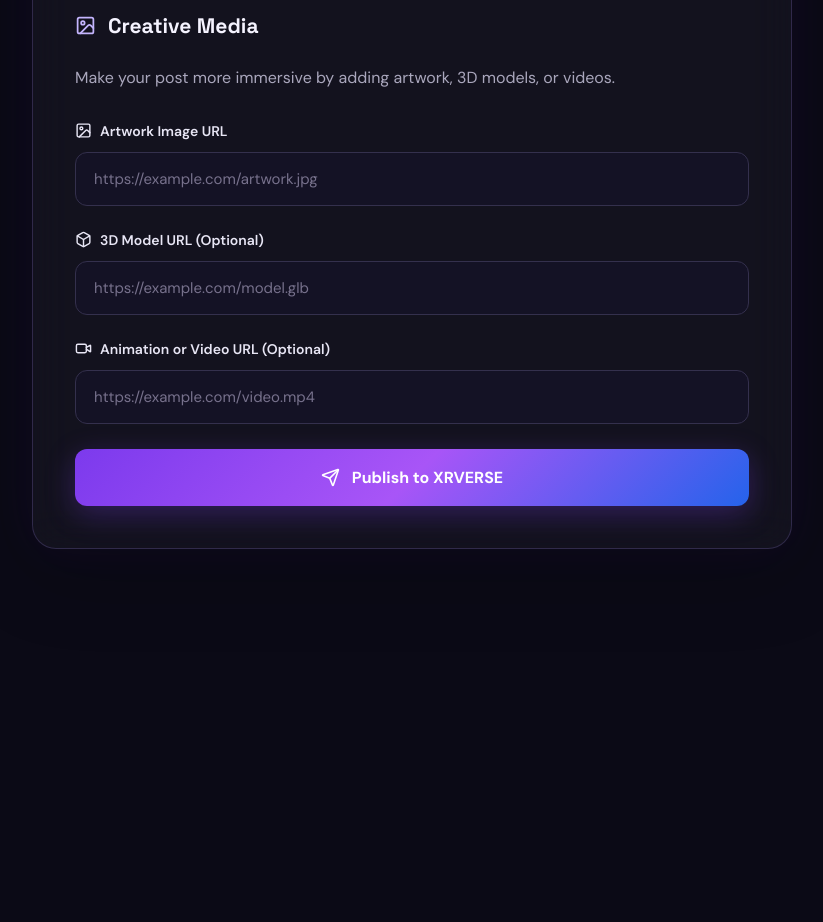
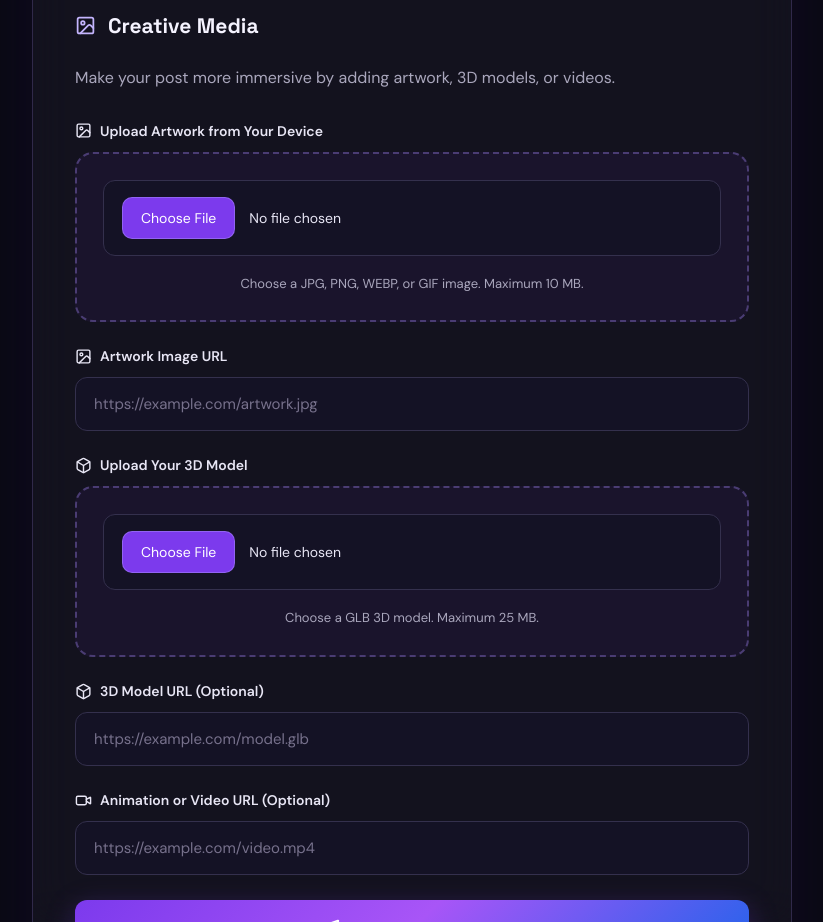
Before and after one commit to favour-Onyinye/Project-8-XRVERSE-Final-Project, a React (Vite) app in the folder xrverse/: page /create in a window 1280 px wide. Shown: the part 1080-2002 px from the top of the page, without its empty margins (228-1051 px from the left). Before the commit the page ends 1739 px from the top, so only its background shows below. Built offline with nearby package versions, Linux system fonts and the light colour scheme; no server answers.

Commit message:
Add direct image and 3D model uploads to XRVERSE

```diff
--- a/xrverse/src/App.css
+++ b/xrverse/src/App.css
@@ -1825,3 +1825,77 @@ video {
     transition-duration: 0.01ms !important;
   }
 }
+
+
+/* XRVERSE MEDIA UPLOADS */
+
+.creative-upload-area {
+  padding: 26px;
+  border: 2px dashed rgba(167, 139, 250, 0.35);
+  border-radius: 18px;
+  background: rgba(124, 58, 237, 0.07);
+  text-align: center;
+  transition: border-color 0.25s, background 0.25s;
+}
+
+.creative-upload-area:focus-within {
+  border-color: #22d3ee;
+}
+
+.creative-upload-area:hover {
+  border-color: #a78bfa;
+  background: rgba(124, 58, 237, 0.12);
+}
+
+.creative-upload-area input[type="file"] {
+  display: block;
+  width: 100%;
+  max-width: 100%;
+  color: #e8e6f5;
+  font-size: 14px;
+  cursor: pointer;
+}
+
+.creative-upload-area input::file-selector-button {
+  padding: 11px 18px;
+  margin-right: 14px;
+  border: 1px solid rgba(167, 139, 250, 0.5);
+  border-radius: 10px;
+  background: #7c3aed;
+  color: white;
+  font: inherit;
+  cursor: pointer;
+}
+
+.creative-upload-area p {
+  color: #aaa7bd;
+  font-size: 13px;
+  line-height: 1.6;
+  margin: 18px 0 0;
+}
+
+.selected-file {
+  display: block;
+  margin-top: 15px;
+  color: #22d3ee;
+  font-size: 13px;
+  overflow-wrap: anywhere;
+}
+
+.upload-progress {
+  display: flex;
+  align-items: center;
+  gap: 15px;
+  padding: 18px;
+  margin: 20px 0;
+  border-radius: 12px;
+  background: rgba(124, 58, 237, 0.1);
+  color: #c4b5fd;
+}
+
+.upload-progress .xr-loader {
+  width: 25px;
+  height: 25px;
+  border-width: 3px;
+  flex-shrink: 0;
+}
--- /dev/null
+++ b/xrverse/src/lib/uploadMedia.js
@@ -0,0 +1,75 @@
+
+import { supabase } from "./supabaseClient";
+
+const BUCKET = "xrverse-media";
+
+const MEDIA_TYPES = {
+  jpg: "image/jpeg",
+  jpeg: "image/jpeg",
+  png: "image/png",
+  webp: "image/webp",
+  gif: "image/gif",
+  glb: "model/gltf-binary",
+};
+
+export async function uploadMedia(file, userId, kind) {
+  if (!file) return null;
+
+  const extension = file.name
+    .split(".")
+    .pop()
+    ?.toLowerCase();
+
+  const contentType = MEDIA_TYPES[extension];
+
+  const isImage = [
+    "jpg", "jpeg", "png", "webp", "gif"
+  ].includes(extension);
+
+  const isModel = extension === "glb";
+
+  if (!contentType) {
+    throw new Error(
+      "Unsupported file. Upload JPG, PNG, WEBP, GIF, or GLB."
+    );
+  }
+
+  if (kind === "image" && !isImage) {
+    throw new Error("Please select an image file.");
+  }
+
+  if (kind === "model" && !isModel) {
+    throw new Error("Please select a GLB 3D model.");
+  }
+
+  const maximumSize =
+    kind === "model" ? 25 * 1024 * 1024 : 10 * 1024 * 1024;
+
+  if (file.size > maximumSize) {
+    throw new Error(
+      kind === "model"
+        ? "3D models must be 25 MB or smaller."
+        : "Images must be 10 MB or smaller."
+    );
+  }
+
+  // Create a unique filename inside the user's folder.
+  const filePath =
+    `${userId}/${crypto.randomUUID()}.${extension}`;
+
+  const { error } = await supabase.storage
+  .from("xrverse-media")
+  .upload(filePath, file, {
+    contentType,
+    cacheControl: "3600",
+    upsert: false,
+  });
+
+  if (error) throw error;
+
+  const { data } = supabase.storage
+    .from(BUCKET)
+    .getPublicUrl(filePath);
+
+  return data.publicUrl;
+}
--- a/xrverse/src/pages/CreatePost.jsx
+++ b/xrverse/src/pages/CreatePost.jsx
@@ -1,4 +1,4 @@
-
+import { uploadMedia } from "../lib/uploadMedia";
 import { useState } from "react";
 import { useNavigate } from "react-router-dom";
 import { motion } from "motion/react";
@@ -26,6 +26,10 @@ function CreatePost() {
   const [loading, setLoading] = useState(false);
   const [error, setError] = useState("");
 
+  const [imageFile, setImageFile] = useState(null);
+  const [modelFile, setModelFile] = useState(null);
+  const [uploadStatus, setUploadStatus] = useState("");
+
   const categories = [
     "3D Art",
     "Virtual Reality",
@@ -42,6 +46,7 @@ function CreatePost() {
     if (loading) return;
 
     setError("");
+    setUploadStatus("");
 
     if (!title.trim()) {
       setError("Please enter a post title.");
@@ -51,65 +56,92 @@ function CreatePost() {
     setLoading(true);
 
     try {
-      // Get the current Supabase user session.
-      const {
-        data: { user },
-        error: userError,
-      } = await supabase.auth.getUser();
+      // 1. Reuse the current session or sign in anonymously.
+      const { data: sessionData, error: sessionError } =
+        await supabase.auth.getSession();
 
-      if (userError) throw userError;
+      if (sessionError) throw sessionError;
 
-      // Create anonymous user if needed.
-      let currentUser = user;
+      let user;
 
-      if (!currentUser) {
+      if (sessionData.session) {
+        const { data, error: userError } =
+          await supabase.auth.getUser();
+
+        if (userError) throw userError;
+        user = data.user;
+      } else {
         const { data, error: authError } =
           await supabase.auth.signInAnonymously();
 
         if (authError) throw authError;
-
-        currentUser = data.user;
+        user = data.user;
       }
 
-      if (!currentUser) {
-        throw new Error("Unable to create user session.");
+      if (!user) {
+        throw new Error("Unable to create a user session.");
       }
 
-      // Save the new post.
-      const { data, error: insertError } = await supabase
-        .from("posts")
-        .insert([
-          {
-            user_id: currentUser.id,
+      // 2. Start with optional external URLs.
+      let finalImageUrl = imageUrl.trim() || null;
+      let finalModelUrl = modelUrl.trim() || null;
+
+      // 3. Upload the selected image, if provided.
+      if (imageFile) {
+        setUploadStatus("Uploading your artwork...");
+
+        finalImageUrl = await uploadMedia(
+          imageFile,
+          user.id,
+          "image"
+        );
+      }
+
+      // 4. Upload the selected 3D model, if provided.
+      if (modelFile) {
+        setUploadStatus("Uploading your 3D model...");
+
+        finalModelUrl = await uploadMedia(
+          modelFile,
+          user.id,
+          "model"
+        );
+      }
+
+      // 5. Save the post and uploaded file URLs.
+      setUploadStatus("Publishing your creation...");
+
+      const { data: postData, error: insertError } = await supabase
+          .from("posts")
+          .insert({
+            user_id: user.id,
             title: title.trim(),
             content: content.trim() || null,
-            image_url: imageUrl.trim() || null,
-            model_url: modelUrl.trim() || null,
+            image_url: finalImageUrl,
+            model_url: finalModelUrl,
             video_url: videoUrl.trim() || null,
             category,
-          },
-        ])
-        .select()
-        .single();
+          })
+          .select("id")
+          .single();
 
       if (insertError) throw insertError;
 
-      // Navigate to the newly created post.
-      navigate(`/post/${data.id}`);
+      // 6. Open the finished post.
+      navigate(`/post/${postData.id}`);
+
     } catch (err) {
-      console.error("XRVERSE INSERT ERROR:", {
-        message: err?.message,
-        code: err?.code,
-        details: err?.details,
-        hint: err?.hint,
-      });
+        console.error("XRVERSE upload error:", err);
+
       setError(
-        err.message || "Something went wrong. Please try again."
+        err.message || "Unable to publish your creation."
       );
     } finally {
-      setLoading(false);
+        setLoading(false);
+        setUploadStatus("");
     }
   };
+
 
   return (
     <motion.main
@@ -220,8 +252,38 @@ function CreatePost() {
           artwork, 3D models, or videos.
         </p>
 
+        {/* DIRECT IMAGE UPLOAD */}
+
+        <div className="form-group">
+          <label htmlFor="image-upload">
+            <Image size={17} />
+            Upload Artwork from Your Device
+          </label>
+
+          <div className="creative-upload-area">
+            <input
+              id="image-upload"
+              type="file"
+              accept=".jpg,.jpeg,.png,.webp,.gif,image/*"
+              onChange={(event) => {
+                setImageFile(event.target.files?.[0] || null);
+              }}
+            />
+
+            <p>
+              Choose a JPG, PNG, WEBP, or GIF image.
+              Maximum 10 MB.
+            </p>
+
+            {imageFile && (
+              <span className="selected-file">
+                Selected: {imageFile.name}
+              </span>
+            )}
+          </div>
+        </div>
+
         {/* IMAGE URL */}
-
         <div className="form-group">
           <label htmlFor="post-image">
             <Image size={17} />
@@ -255,6 +317,37 @@ function CreatePost() {
             />
           </div>
         )}
+
+        {/* DIRECT 3D MODEL UPLOAD */}
+
+        <div className="form-group">
+          <label htmlFor="model-upload">
+            <Box size={17} />
+            Upload Your 3D Model
+          </label>
+
+          <div className="creative-upload-area">
+            <input
+              id="model-upload"
+              type="file"
+              accept=".glb,model/gltf-binary"
+              onChange={(event) => {
+                setModelFile(event.target.files?.[0] || null);
+              }}
+            />
+
+            <p>
+              Choose a GLB 3D model.
+              Maximum 25 MB.
+            </p>
+
+            {modelFile && (
+              <span className="selected-file">
+                Selected: {modelFile.name}
+              </span>
+            )}
+          </div>
+        </div>
 
         {/* 3D MODEL */}
 
@@ -298,6 +391,15 @@ function CreatePost() {
           </div>
         )}
 
+        {/* UPLOAD MESSAGE */}
+
+        {uploadStatus && (
+          <div className="upload-progress" role="status">
+            <div className="xr-loader" />
+            <span>{uploadStatus}</span>
+          </div>
+        )}
+
         {/* SUBMIT */}
 
         <motion.button
```
